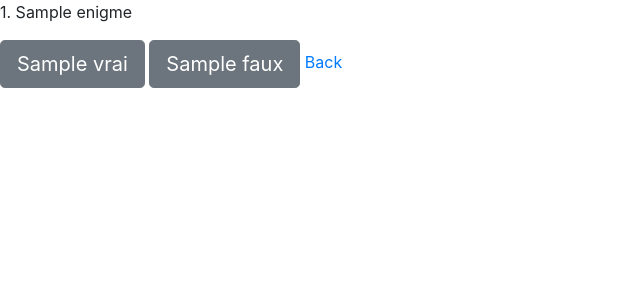
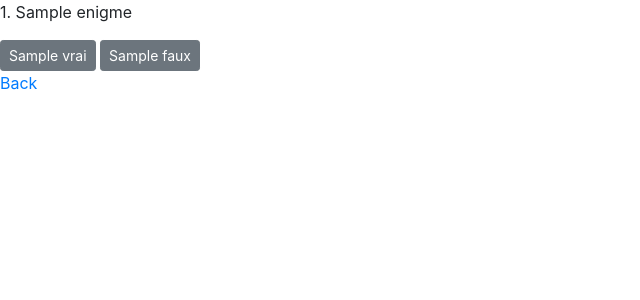
Before and after one commit to Camilo2309/haloween, a PHP site: template src/View/Enigme/show.html.twig in a window 1280 px wide. Shown: the top 300 px of the page, without its empty margins (0-640 px from the left). Run offline with PHP 8.4, Linux system fonts and the light colour scheme; the template is opened without the code that fills it: most values are stand-ins (such as "Sample title", 1, 10 or a date in 2020); some libraries are stand-ins or nearby versions.

Commit message:
bouton a moitié fonctionnel

```diff
--- a/app/routing.php
+++ b/app/routing.php
@@ -15,7 +15,7 @@ $routes = [
         ['index', '/', 'GET'], // action, url, method
         ['add', '/enigme/add', ['GET', 'POST']], // action, url, method
         ['edit', '/enigme/edit/{id:\d+}', ['GET', 'POST']], // action, url, method
-        ['show', '/enigme/{id:\d+}', 'GET'], // action, url, method
+        ['show', '/enigme/{id:\d+}', ['GET', 'POST']], // action, url, method
         ['delete', '/enigme/delete/{id:\d+}', 'GET'], // action, url, method
 
     ],
--- a/src/View/Enigme/show.html.twig
+++ b/src/View/Enigme/show.html.twig
@@ -4,13 +4,18 @@
 
     <p>{{ enigme.id }}. {{ enigme.question }}</p>
 
-    <button type="button" class="btn btn-secondary btn-lg">
+<form action="" method="post">
+
+    <button type="submit" class="btn btn-secondary btn-sm" name="response" value="{{ enigme.vrai }}">
         {{ enigme.vrai }}
     </button>
 
-    <button type="button" class="btn btn-secondary btn-lg">
+
+    <button type="submit" class="btn btn-secondary btn-sm" name="response" value="{{ enigme.faux }}">
         {{ enigme.faux }}
     </button>
+
+</form>
 
 
     <a href="/">Back</a>
```
Also changed, not shown: src/Controller/EnigmesController.php (+14 -0 lines).
